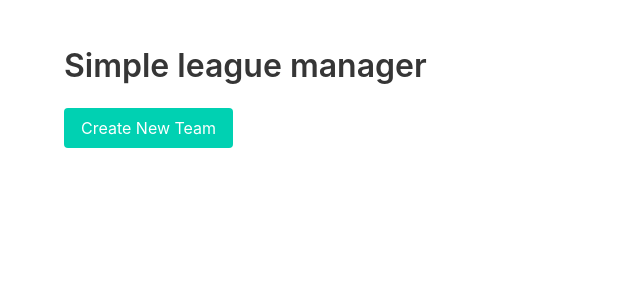
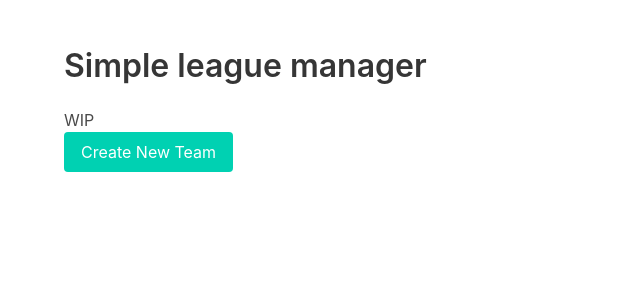
Before and after one commit to negatrait/bbleague, a Flask app: page / in a window 1280 px wide. Shown: the top 300 px of the page, without its empty margins (0-640 px from the left). Run offline with Flask 3, Linux system fonts and the light colour scheme.

Commit message:
index.html changed

```diff
--- a/templates/index.html
+++ b/templates/index.html
@@ -2,5 +2,6 @@
 {% block title %}Home{% endblock %}
 {% block content %}
 <h1 class="title">Simple league manager</h1>
+<p>WIP</p>
 <a class="button is-primary" href="{{ url_for('create_team') }}">Create New Team</a>
 {% endblock %}
```
